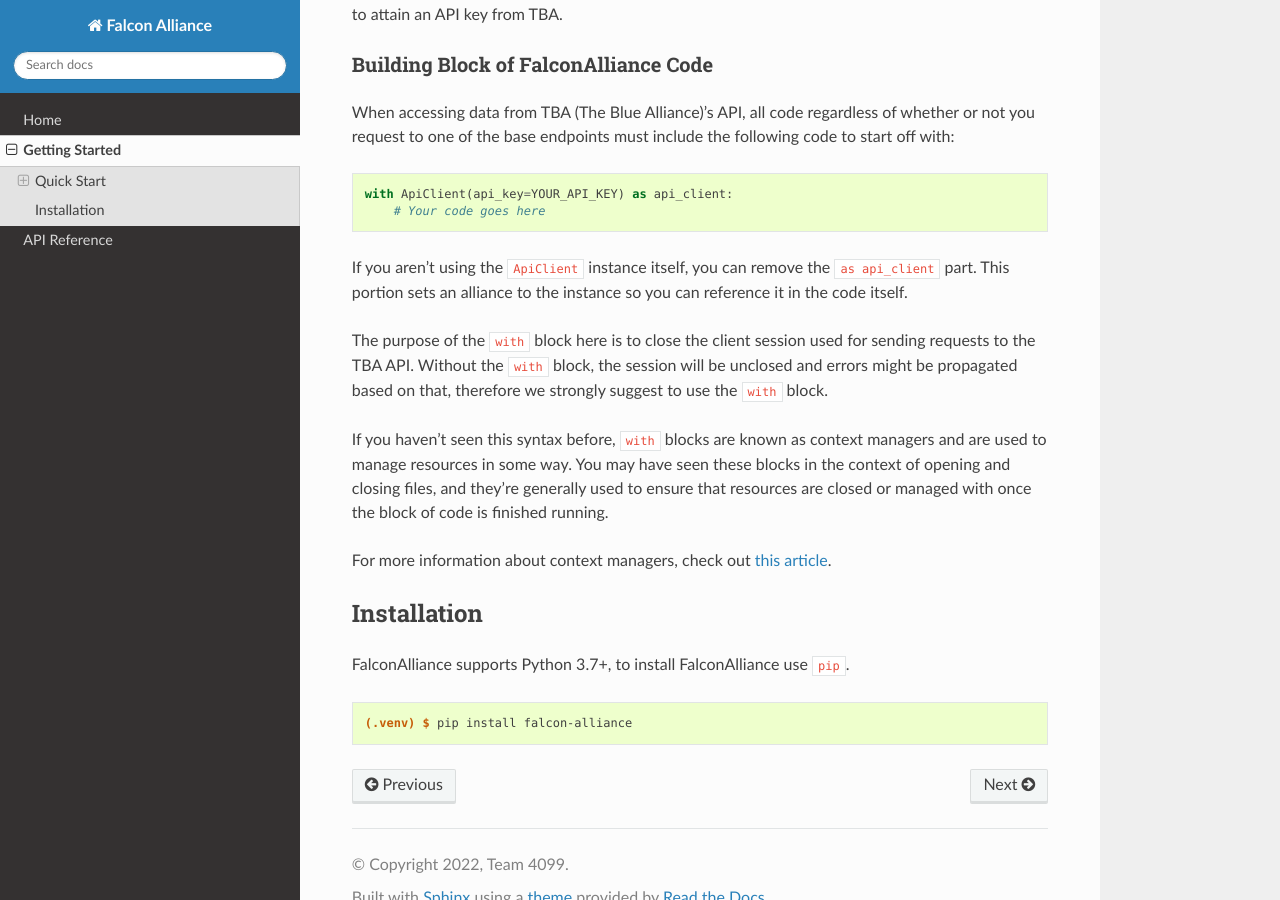
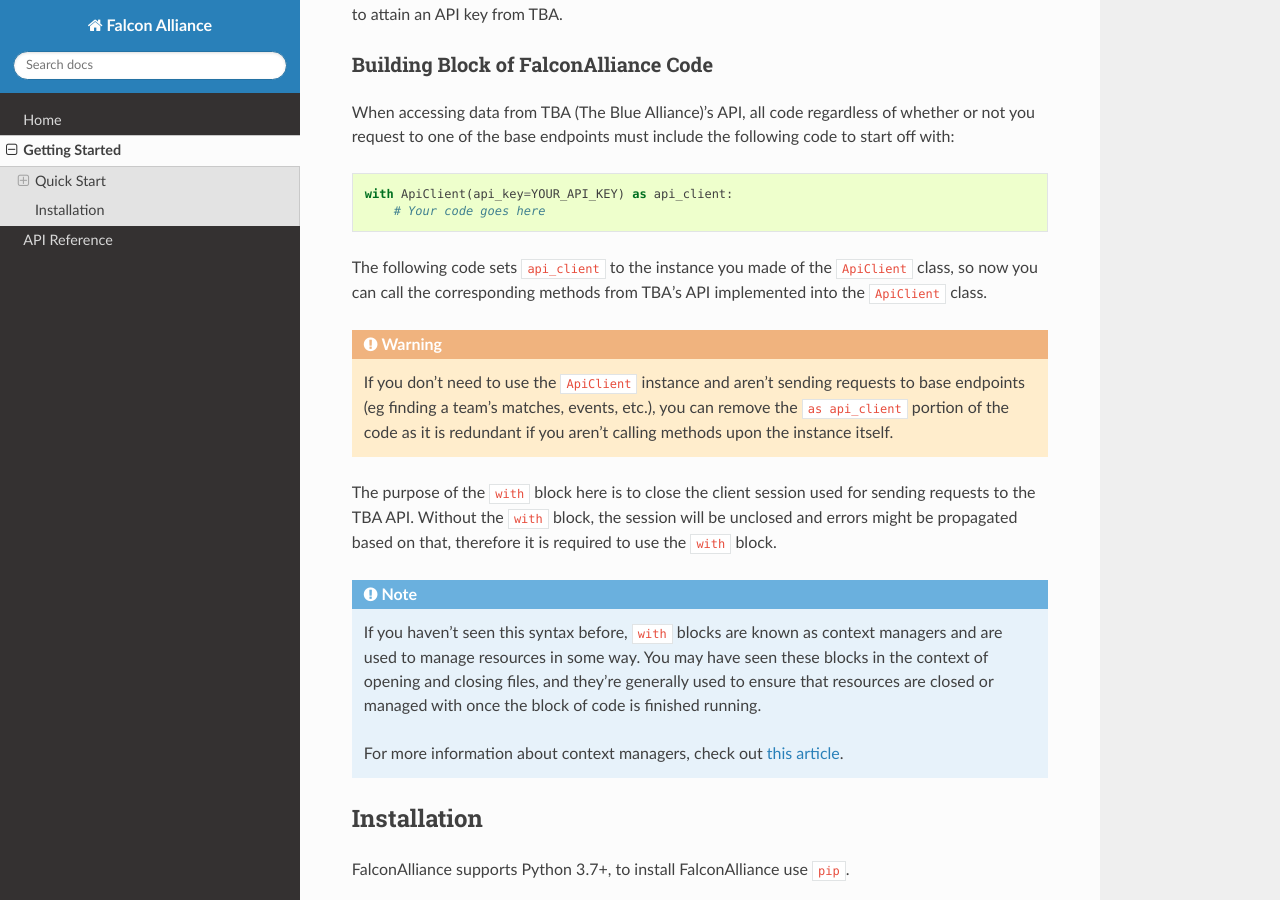
Before and after one commit to team4099/FalconAlliance, a Sphinx documentation site: the page built from docs/getting_started.rst, in a window 1280 px wide and 900 px high, scrolled down 479 px. Built offline with Sphinx 7.4.7 and the Read the Docs theme 2.0.0, drawn with Linux system fonts in a browser that asks for light colours.

Commit message:
add warnings and ntoes

```diff
--- a/docs/getting_started.rst
+++ b/docs/getting_started.rst
@@ -23,13 +23,18 @@
    with ApiClient(api_key=YOUR_API_KEY) as api_client:
        # Your code goes here
 
-If you aren't using the ``ApiClient`` instance itself, you can remove the ``as api_client`` part. This portion sets an alliance to the instance so you can reference it in the code itself.
 
-The purpose of the ``with`` block here is to close the client session used for sending requests to the TBA API. Without the ``with`` block, the session will be unclosed and errors might be propagated based on that, therefore we strongly suggest to use the ``with`` block.
+The following code sets ``api_client`` to the instance you made of the ``ApiClient`` class, so now you can call the corresponding methods from TBA's API implemented into the ``ApiClient`` class.
 
-If you haven't seen this syntax before, ``with`` blocks are known as context managers and are used to manage resources in some way. You may have seen these blocks in the context of opening and closing files, and they're generally used to ensure that resources are closed or managed with once the block of code is finished running.
+.. warning::
+   If you don't need to use the ``ApiClient`` instance and aren't sending requests to base endpoints (eg finding a team's matches, events, etc.), you can remove the ``as api_client`` portion of the code as it is redundant if you aren't calling methods upon the instance itself.
 
-For more information about context managers, check out `this article <https://realpython.com › python-wit...Context Managers and Python's with Statement>`_.
+The purpose of the ``with`` block here is to close the client session used for sending requests to the TBA API. Without the ``with`` block, the session will be unclosed and errors might be propagated based on that, therefore it is required to use the ``with`` block.
+
+.. note::
+   If you haven't seen this syntax before, ``with`` blocks are known as context managers and are used to manage resources in some way. You may have seen these blocks in the context of opening and closing files, and they're generally used to ensure that resources are closed or managed with once the block of code is finished running.
+
+   For more information about context managers, check out `this article <https://realpython.com › python-wit...Context Managers and Python's with Statement>`_.
 
 .. _installation:
 
```
